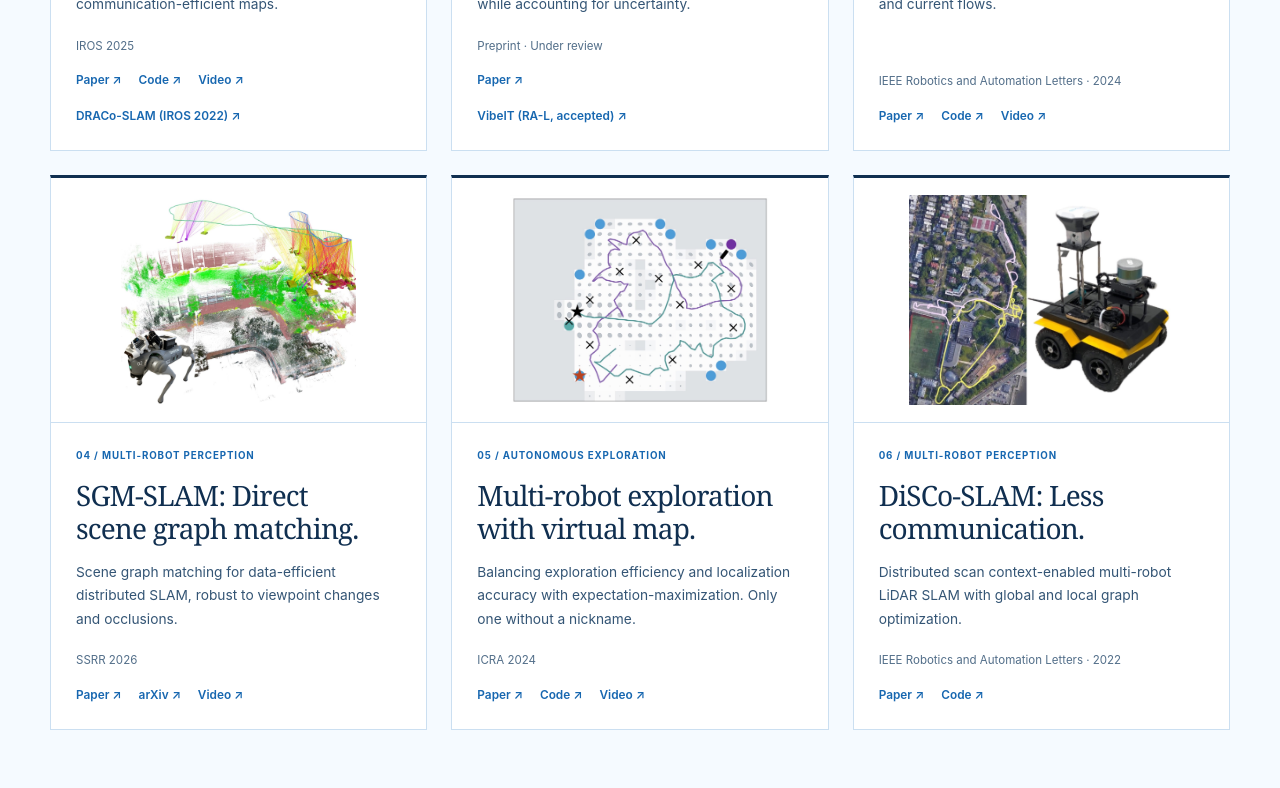
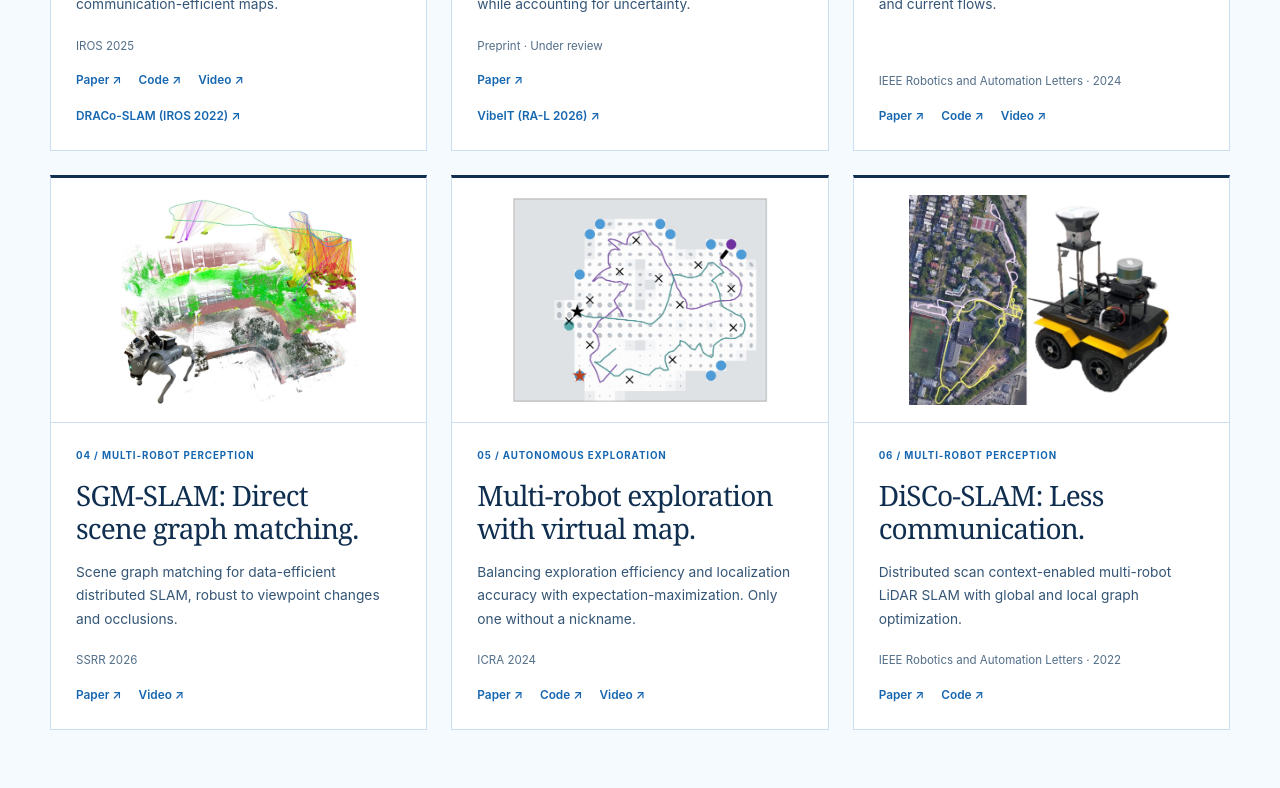
Before and after one commit to yeweihuang/yeweihuang.github.io, a Jekyll site: the page built from index.md, in a window 1280 px wide and 1400 px high, scrolled down 1878 px. Shown: the part 151-939 px from the top of the window. Built offline with Jekyll 4.4.1, drawn with Linux system fonts in a browser that asks for light colours.

Commit message:
Assign IEEE paper link to VibeIT and correct publication status

```diff
--- a/index.md
+++ b/index.md
@@ -50,15 +50,15 @@ image: /assets/images/web/pinkboat-hero.jpg
     </article>
     <article class="research-card">
       <a class="research-image" href="https://arxiv.org/abs/2603.22667" aria-label="Read the variable-resolution virtual maps paper"><img src="{{ '/assets/images/web/large_scene.jpg' | relative_url }}" width="1400" height="1022" loading="lazy" alt="Variable-resolution mapping and exploration of a large offshore scene"></a>
-      <div class="research-body"><p class="eyebrow">02 / Autonomous exploration</p><h3>VRVM: Faster <br>uncertainty evaluation.</h3><p>Variable-resolution virtual maps guide surface vehicles through uneven offshore environments while accounting for uncertainty.</p><p class="venue">Preprint · Under review</p><div class="resource-links"><a href="https://arxiv.org/abs/2603.22667">Paper ↗</a></div><div class="resource-links"><a href="{{ '/publications/#vibeit' | relative_url }}">VibeIT (RA-L, accepted) ↗</a></div></div>
+      <div class="research-body"><p class="eyebrow">02 / Autonomous exploration</p><h3>VRVM: Faster <br>uncertainty evaluation.</h3><p>Variable-resolution virtual maps guide surface vehicles through uneven offshore environments while accounting for uncertainty.</p><p class="venue">Preprint · Under review</p><div class="resource-links"><a href="https://arxiv.org/abs/2603.22667">Paper ↗</a></div><div class="resource-links"><a href="https://ieeexplore.ieee.org/document/11745973">VibeIT (RA-L 2026) ↗</a></div></div>
     </article>
     <article class="research-card">
       <a class="research-image" href="https://ieeexplore.ieee.org/document/10380691" aria-label="Read the mission-oriented Gaussian process motion planning paper"><img src="{{ '/assets/images/web/mgpmp.jpg' | relative_url }}" width="1200" height="951" loading="lazy" alt="Underwater motion planning over seafloor terrain and current flows"></a>
       <div class="research-body"><p class="eyebrow">03 / Planning &amp; decision-making</p><h3>M-GPMP2: Planning <br>through ocean currents.</h3><p>Mission-oriented Gaussian process motion planning accounts for complex seafloor terrain and current flows.</p><p class="venue">IEEE Robotics and Automation Letters · 2024</p><div class="resource-links"><a href="https://ieeexplore.ieee.org/document/10380691">Paper ↗</a><a href="https://github.com/RobustFieldAutonomyLab/Mission-Oriented-GP-Motion-Planning">Code ↗</a><a href="https://robustfieldautonomylab.github.io/Huang_RA-L_2024_Video.mp4">Video ↗</a></div></div>
     </article>
     <article class="research-card">
-      <a class="research-image" href="https://ieeexplore.ieee.org/document/11745973" aria-label="Read the SGM-SLAM paper"><img src="{{ '/assets/images/web/SGM-SLAM.jpg' | relative_url }}" width="1200" height="1070" loading="lazy" alt="Scene graph matching for distributed SLAM"></a>
-      <div class="research-body"><p class="eyebrow">04 / Multi-robot perception</p><h3>SGM-SLAM: Direct<br> scene graph matching.</h3><p>Scene graph matching for data-efficient distributed SLAM, robust to viewpoint changes and occlusions.</p><p class="venue">SSRR 2026</p><div class="resource-links"><a href="https://ieeexplore.ieee.org/document/11745973">Paper ↗</a><a href="https://arxiv.org/abs/2606.16881">arXiv ↗</a><a href="https://robustfieldautonomylab.github.io/Huang_SSRR_2026_Video.mp4">Video ↗</a></div></div>
+      <a class="research-image" href="https://arxiv.org/abs/2606.16881" aria-label="Read the SGM-SLAM paper"><img src="{{ '/assets/images/web/SGM-SLAM.jpg' | relative_url }}" width="1200" height="1070" loading="lazy" alt="Scene graph matching for distributed SLAM"></a>
+      <div class="research-body"><p class="eyebrow">04 / Multi-robot perception</p><h3>SGM-SLAM: Direct<br> scene graph matching.</h3><p>Scene graph matching for data-efficient distributed SLAM, robust to viewpoint changes and occlusions.</p><p class="venue">SSRR 2026</p><div class="resource-links"><a href="https://arxiv.org/abs/2606.16881">Paper ↗</a><a href="https://robustfieldautonomylab.github.io/Huang_SSRR_2026_Video.mp4">Video ↗</a></div></div>
     </article>
     <article class="research-card">
       <a class="research-image" href="https://arxiv.org/abs/2403.04021" aria-label="Read the multi-robot exploration paper"><img src="{{ '/assets/images/web/multi_em.jpg' | relative_url }}" width="1200" height="966" loading="lazy" alt="Multi-robot exploration under localization uncertainty"></a>
```
Also changed, not shown: publications.md (+2 -2 lines).
